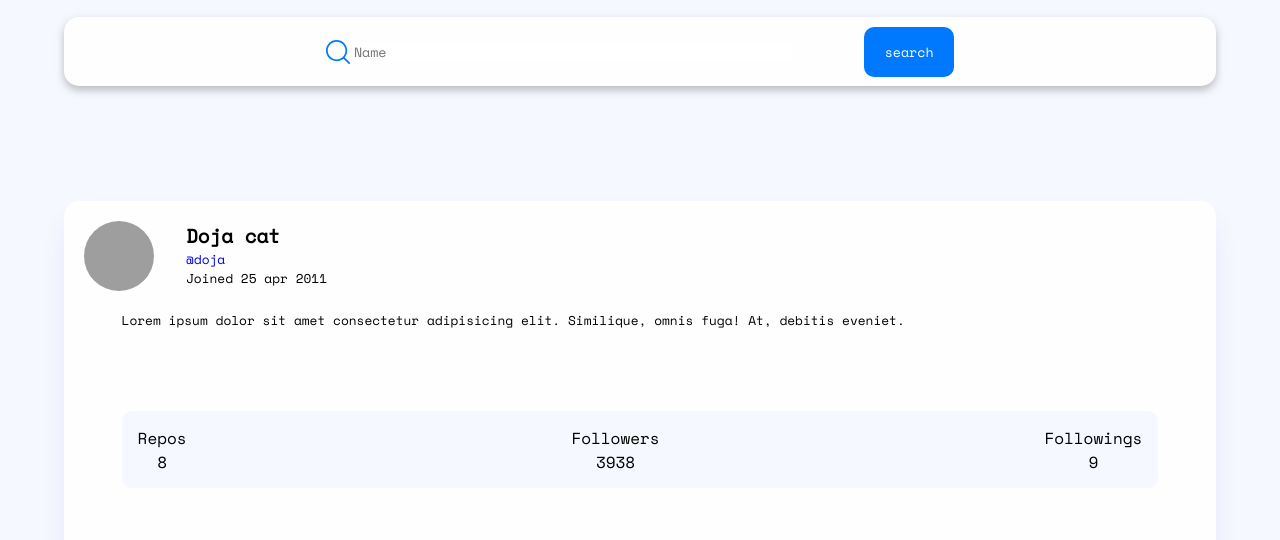
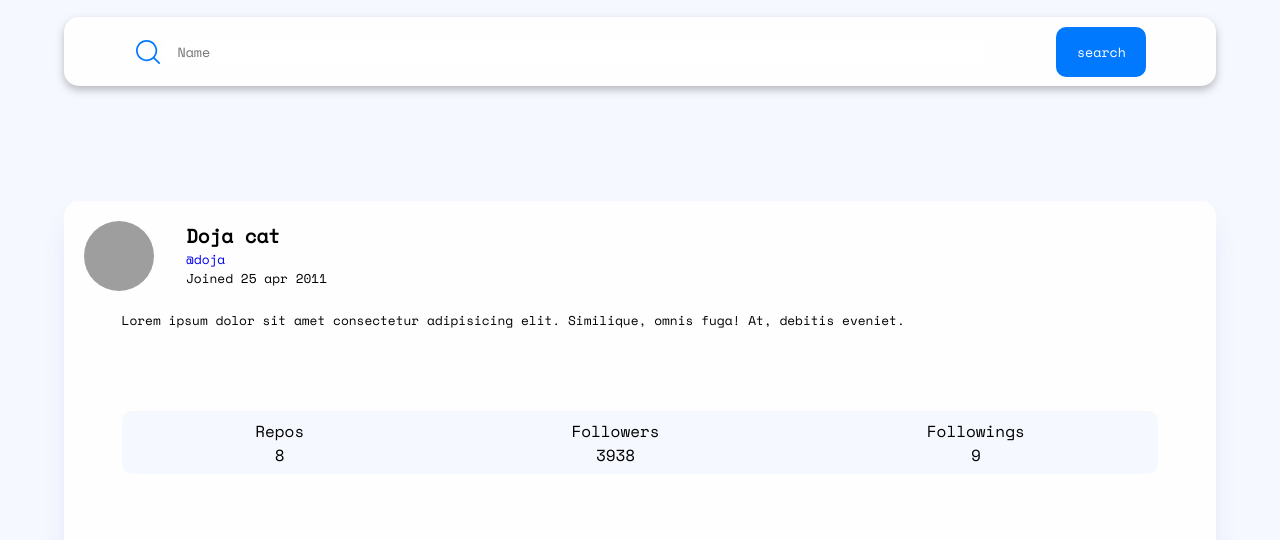
Before and after one commit to Dereje-getu-tadesse-10/app_github, a plain HTML site: page index.html in a window 1280 px wide. Shown: the part 179-719 px from the top of the page. Drawn offline with nearby package versions, Linux system fonts and the light colour scheme; grey boxes are pictures that could not be loaded.

Commit message:
[Debut responsive]
Debut du responsive mmobile

```diff
--- a/style/responsive.scss
+++ b/style/responsive.scss
@@ -1,7 +1,72 @@
-// @media (max-width: 320px){
-//     main{
-//         margin:auto;
-//         width: 100%;
-//     }
 
-// }
+
+// sm: 576px,
+// md: 768px,
+// lg: 992px,
+// xl: 1200px,
+// xxl: 1400px
+
+@media only screen and (min-width:400px){
+    form{
+        width: 100%;
+
+        & input[type="text"]{
+            width:40%;
+        }
+    }
+}
+
+@media only screen and (min-width:500px){
+    form{
+        width: 100%;
+
+        & input[type="text"]{
+            width:50%;
+        }
+    }
+}
+
+@media only screen and (min-width:600px){
+    form{
+        width: 100%;
+
+        & input[type="text"]{
+            width:60%;
+        }
+    }
+}
+
+@media only screen and (min-width:700px){
+    form{
+        width: 100%;
+
+        & input[type="text"]{
+            width:65%;
+        }
+    }
+}
+
+@media only screen and (min-width:768px){
+
+
+    form{
+        width: 100%;
+
+        & input[type="text"]{
+            width:70%;
+            padding-left: 1em;
+        }
+        & svg{
+            padding-left: 1em;
+        }
+
+        & input[type="button"]{
+            margin-right: 1em;
+        }
+    }
+
+    .container-user-info{
+        height:53vh;
+    }
+
+}
--- a/style/style.scss
+++ b/style/style.scss
@@ -118,7 +118,6 @@ form{
         width: 90%;
     }
     & #container-grey{
-
         width: 90%;
         height: 15%;
         display:flex;
@@ -131,7 +130,7 @@ form{
     & .repos,
       .followers,
       .followings{
-          padding: 1em;
+        margin: auto;
           text-align: center;
       }
 }
@@ -150,6 +149,8 @@ form{
       .lien,
       .twitter,
       .company{
+          margin:0;
+          padding:0;
           height: 50px;
           display: flex;
           align-items: center;
```
Also changed, not shown: style/responsive.css, style/style.css, 2 other files.
